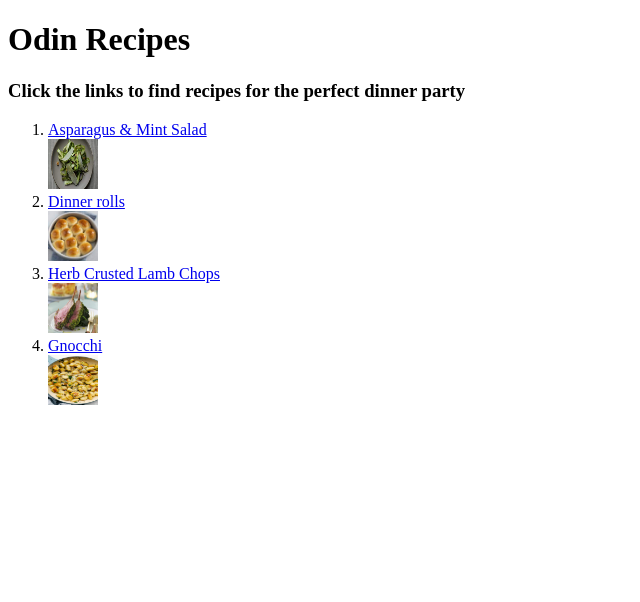
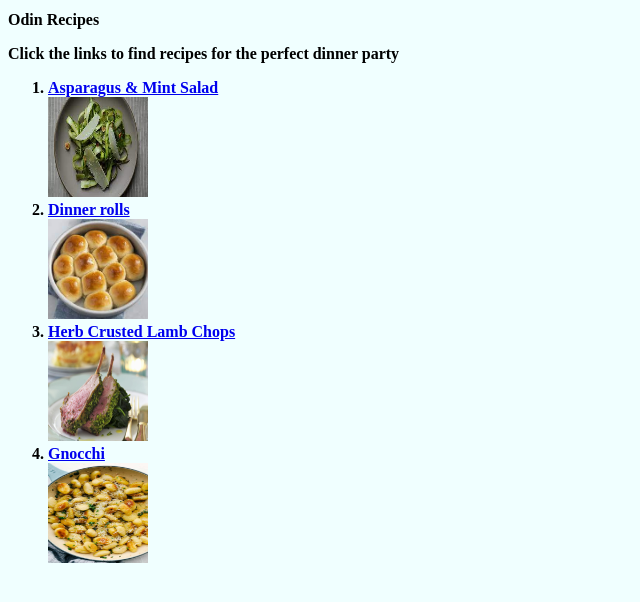
Before and after one commit to mrsmewis/odin-recipes, a plain HTML site: page recipes/index.html in a window 1280 px wide. Shown: the whole page, without its empty margins (0-640 px from the left). Drawn offline with Linux system fonts and the light colour scheme.

Commit message:
added all file updates to github

```diff
--- a/recipes/index.html
+++ b/recipes/index.html
@@ -1,16 +1,19 @@
 <!DOCTYPE html>
 <html lang="en">
     <head>
+        <link rel="stylesheet" href="styles.css">
         <meta charset="UTF-8">
         <title>Odin Recipes</title>
     </head>
     <body>
         <h1>Odin Recipes</h1>
         <h3>Click the links to find recipes for the perfect dinner party</h3>
+        <div class="main">
             <ol>
                 <li><a href="salad.html">Asparagus & Mint Salad</a></li><img src="Salad.jpeg" height="50" width="50">
                 <li><a href="rolls.html">Dinner rolls</a></li><img src="rolls.jpeg" height="50" width="50">
                 <li><a href="lamb.html">Herb Crusted Lamb Chops</a></li><img src="lamb.jpg" height="50" width="50">
                 <li><a href="gnocci.html">Gnocchi</a></li><img src="gnocchi.jpg" height="50" width="50">
             </ol>
+        </div>
     </body>
--- /dev/null
+++ b/recipes/styles.css
@@ -0,0 +1,26 @@
+img {
+    height: 100px;
+    width: 100px;
+}
+.main {
+    color: black;
+    background-color: azure;
+    font-size: medium;
+    font-weight: bold;
+}
+h1 {
+    color: black;
+    font-family: serif;
+    font-size: medium;
+    font-weight: light;
+}
+h3 {
+    color: black;
+    font-family: serif;
+    font-size: medium;
+    font-weight: light;
+    background-color: azure;
+}
+body {
+    background-color: azure;
+}
```
Also changed, not shown: recipes/gnocci.html (+1 -0 lines), recipes/lamb.html (+1 -0 lines), recipes/rolls.html (+1 -0 lines), recipes/salad.html (+1 -0 lines). Lines whose indentation alone changed are shown as unchanged.
